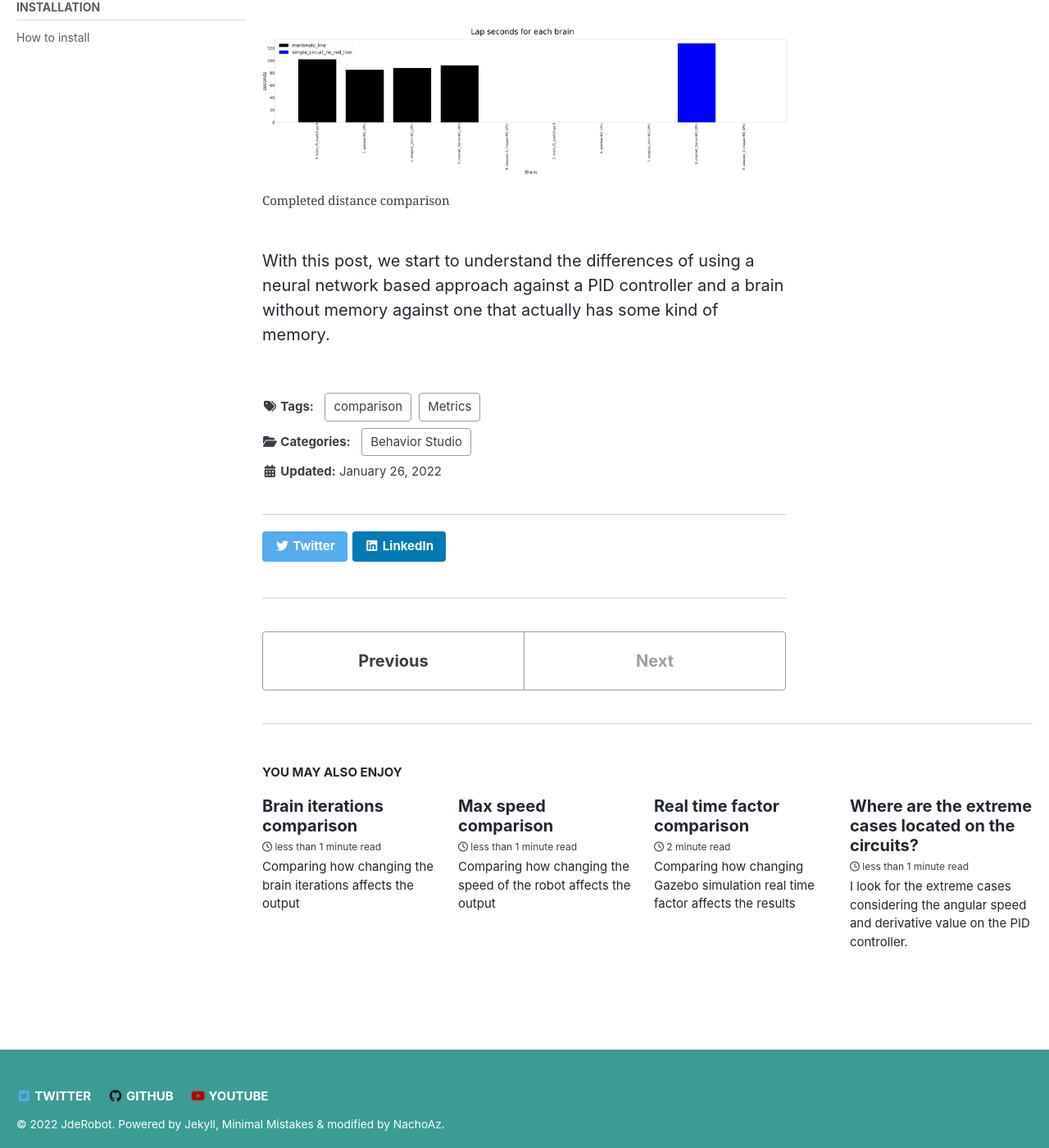
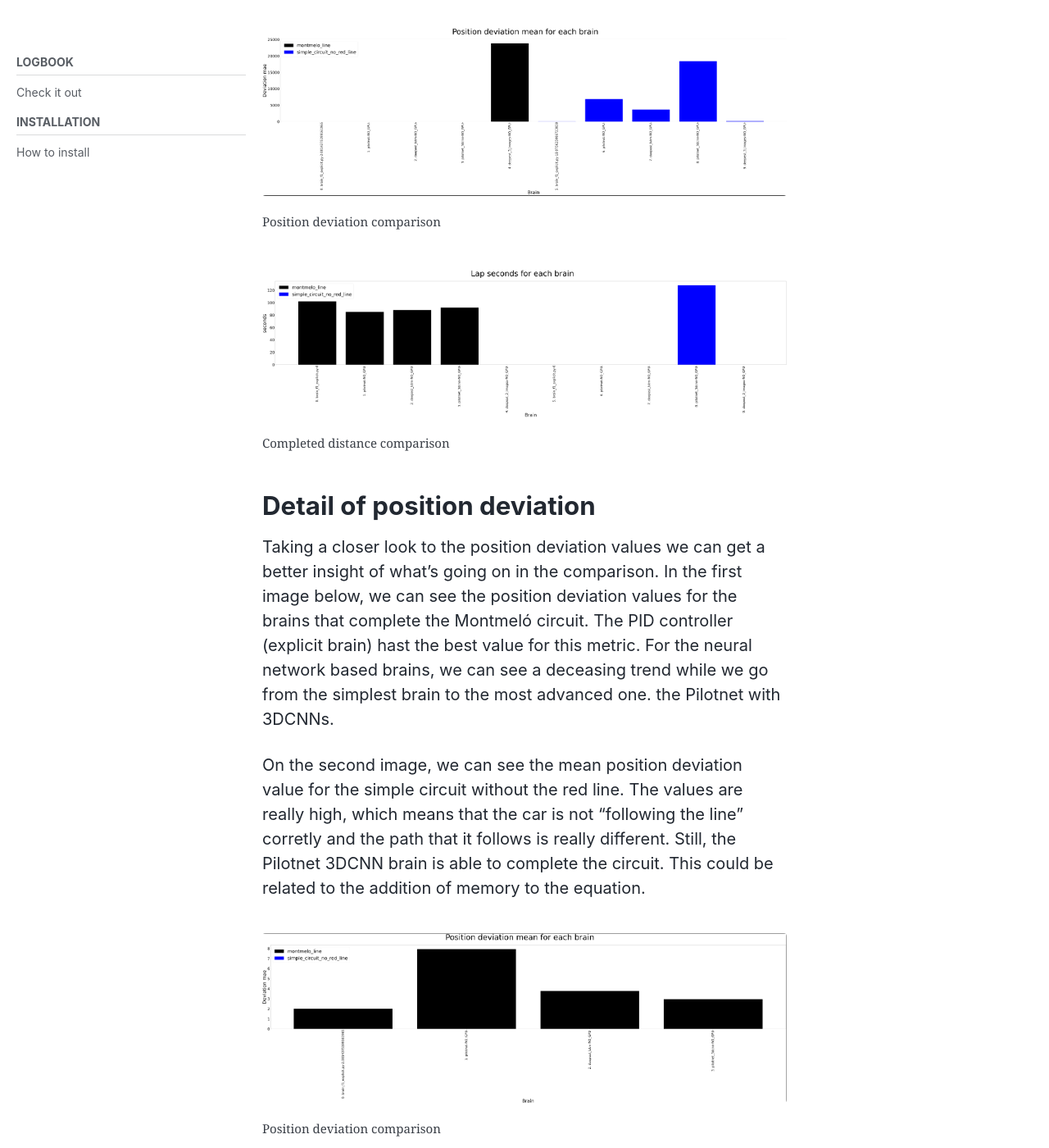
Before and after one commit to RoboticsLabURJC/2019-phd-sergio-paniego, a Jekyll site: the page built from docs/_posts/2022-01-26-montmelo-vs-simple-circuit-no-line-comparison.md, in a window 1280 px wide and 1400 px high, scrolled down 2175 px. Shown: the whole window at 82% size. Built offline with Jekyll 4.4.1, drawn with Linux system fonts in a browser that asks for light colours; cached includes are drawn as plain includes; nearby versions of some CDN libraries; some of the changed text lies outside the part shown.

Commit message:
Added more images to the post

```diff
--- a/docs/_posts/2022-01-26-montmelo-vs-simple-circuit-no-line-comparison.md
+++ b/docs/_posts/2022-01-26-montmelo-vs-simple-circuit-no-line-comparison.md
@@ -26,13 +26,21 @@
     image_path: /assets/images/logbook/20220126/completed_percentage_comparison.png
     alt: "Completed percentage comparison"
 gallery2:
-  - url: /assets/images/logbook/20220126/position_deviation_comparison.png
-    image_path: /assets/images/logbook/20220126/position_deviation_comparison.png
+  - url: /assets/images/logbook/20220126/position_deviation_comparison_1.png
+    image_path: /assets/images/logbook/20220126/position_deviation_comparison_1.png
     alt: "Position deviation comparison"
 gallery3:
   - url: /assets/images/logbook/20220126/lap_seconds_comparison.png
     image_path: /assets/images/logbook/20220126/lap_seconds_comparison.png
     alt: "Lap seconds comparison"
+gallery4:
+  - url: /assets/images/logbook/20220126/position_deviation_comparison_2.png
+    image_path: /assets/images/logbook/20220126/position_deviation_comparison_2.png
+    alt: "Position deviation comparison"
+gallery5:
+  - url: /assets/images/logbook/20220126/position_deviation_comparison_3.png
+    image_path: /assets/images/logbook/20220126/position_deviation_comparison_3.png
+    alt: "Position deviation comparison"
 
 ---
 
@@ -73,7 +81,24 @@
 
 {% include gallery id="gallery1" caption="Completed percentage comparison" %}
 
+{% include gallery id="gallery2" caption="Position deviation comparison" %}
+
 {% include gallery id="gallery3" caption="Completed distance comparison" %}
 
+# Detail of position deviation
+
+Taking a closer look to the position deviation values we can get a better insight of what's going on in the comparison.
+In the first image below, we can see the position deviation values for the brains that complete the Montmeló circuit. The PID controller (explicit brain) hast the
+best value for this metric. For the neural network based brains, we can see a deceasing trend while we go from the simplest brain to the most advanced one. the Pilotnet with 3DCNNs.
+
+
+On the second image, we can see the mean position deviation value for the simple circuit without the red line. The values are really high, which means that the car is not "following the line" corretly
+and the path that it follows is really different. Still, the Pilotnet 3DCNN brain is able to complete the circuit. This could be related to the addition of memory to the equation.
+
+{% include gallery id="gallery4" caption="Position deviation comparison" %}
+
+{% include gallery id="gallery5" caption="Position deviation comparison" %}
+
+# Conclusion
 
 With this post, we start to understand the differences of using a neural network based approach against a PID controller and a brain without memory against one that actually has some kind of memory.
```
Also changed, not shown: docs/assets/images/logbook/20220126/position_deviation_comparison_1.png (added), docs/assets/images/logbook/20220126/position_deviation_comparison_2.png (added), docs/assets/images/logbook/20220126/position_deviation_comparison_3.png (added).
